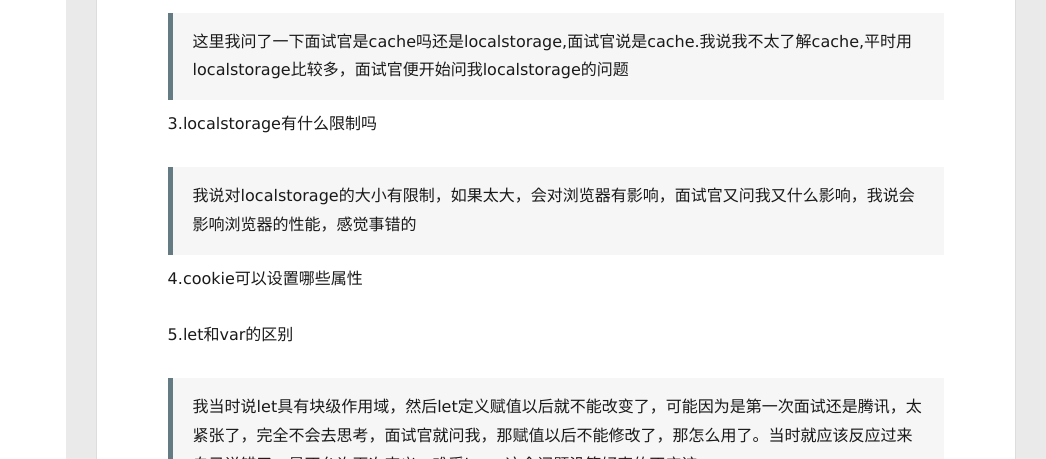
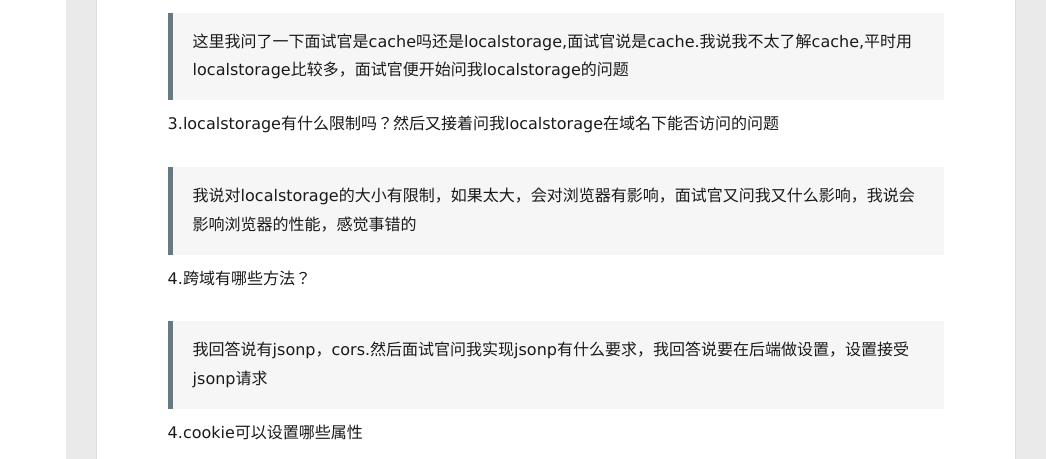
Before and after one commit to yosang003/yosang003.github.io, a plain HTML site: page 2019/03/11/interviewoftencent1/index.html in a window 1280 px wide and 1684 px high. Shown: the part 434-893 px from the top of the page, 234-1280 px from the left. Drawn offline with Linux system fonts and the light colour scheme.

Commit message:
Site updated: 2019-03-11 21:20:12

```diff
--- a/2019/03/11/interviewoftencent1/index.html
+++ b/2019/03/11/interviewoftencent1/index.html
@@ -15,7 +15,7 @@
 <meta property="og:site_name" content="Hexo">
 <meta property="og:description" content="刚刚结束了腾讯的一面，不出所料，死的很惨。问的知识都很基础，但是因为我在面试前基本属于没有准备的状态，所以每个知识点都只能答出零星的内容。总的来说算是给自己泼了一盆冷水，提醒自己要好好复习了，下面是面试官的面试问题： 1.http的状态码，比如说500是什么意思  说了200,404，304（结果解释半天304以后，面试官说我说的这是302，我举的例子是nginx做负载均衡的时候如果找不到页面，会">
 <meta property="og:locale" content="default">
-<meta property="og:updated_time" content="2019-03-11T12:57:03.297Z">
+<meta property="og:updated_time" content="2019-03-11T13:19:46.222Z">
 <meta name="twitter:card" content="summary">
 <meta name="twitter:title" content="悲惨的腾讯一面">
 <meta name="twitter:description" content="刚刚结束了腾讯的一面，不出所料，死的很惨。问的知识都很基础，但是因为我在面试前基本属于没有准备的状态，所以每个知识点都只能答出零星的内容。总的来说算是给自己泼了一盆冷水，提醒自己要好好复习了，下面是面试官的面试问题： 1.http的状态码，比如说500是什么意思  说了200,404，304（结果解释半天304以后，面试官说我说的这是302，我举的例子是nginx做负载均衡的时候如果找不到页面，会">
@@ -189,9 +189,13 @@
 <blockquote>
 <p>这里我问了一下面试官是cache吗还是localstorage,面试官说是cache.我说我不太了解cache,平时用localstorage比较多，面试官便开始问我localstorage的问题</p>
 </blockquote>
-<p>3.localstorage有什么限制吗</p>
+<p>3.localstorage有什么限制吗？然后又接着问我localstorage在域名下能否访问的问题</p>
 <blockquote>
 <p>我说对localstorage的大小有限制，如果太大，会对浏览器有影响，面试官又问我又什么影响，我说会影响浏览器的性能，感觉事错的</p>
+</blockquote>
+<p>4.跨域有哪些方法？</p>
+<blockquote>
+<p>我回答说有jsonp，cors.然后面试官问我实现jsonp有什么要求，我回答说要在后端做设置，设置接受jsonp请求</p>
 </blockquote>
 <p>4.cookie可以设置哪些属性</p>
 <p>5.let和var的区别</p>
```
Also changed, not shown: index.html (+5 -1 lines).
